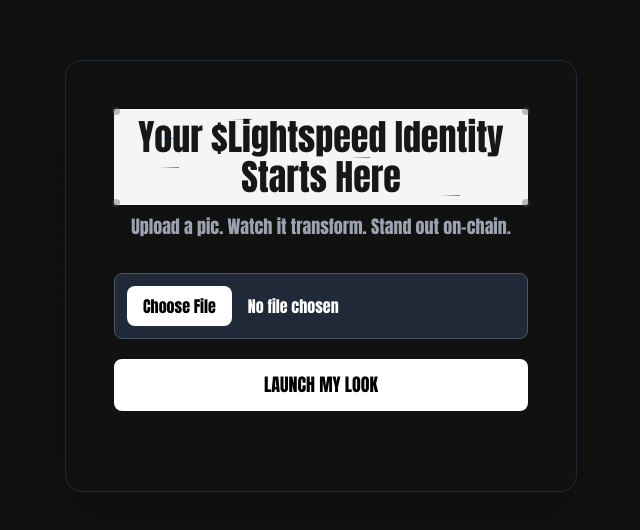
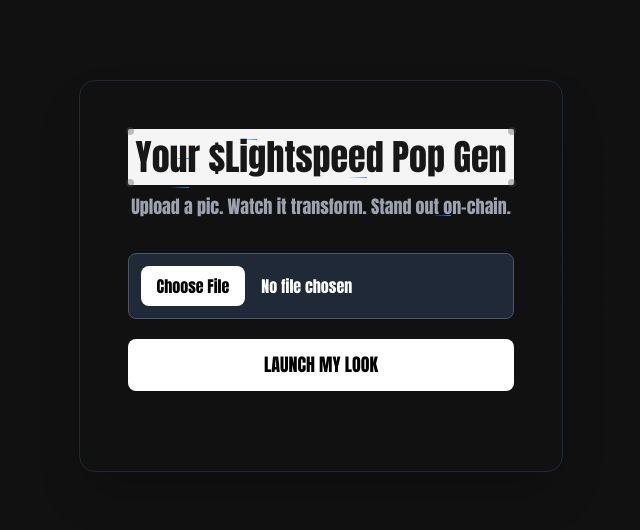
Before and after one commit to gaurangp22/lightspeed, a React (Vite) app: page / in a window 1280 px wide. Shown: the part 156-686 px from the top of the page, without its empty margins (319-959 px from the left). Built offline with nearby package versions, Linux system fonts and the light colour scheme.

Commit message:
Update PfpGenerator.tsx

```diff
--- a/src/PfpGenerator.tsx
+++ b/src/PfpGenerator.tsx
@@ -83,7 +83,7 @@
     return (
         <div className="bg-[#111111] text-white p-12 rounded-2xl max-w-lg w-full text-center shadow-2xl border border-gray-800 font-anton">
             <h1 className="text-4xl mb-2 text-white">
-                <Cover>Your $Lightspeed Identity Starts Here</Cover>
+                <Cover>Your $Lightspeed Pop Gen</Cover>
             </h1>
             <p className="text-gray-400 mb-8 text-lg">
                 Upload a pic. Watch it transform. Stand out on-chain.
```
